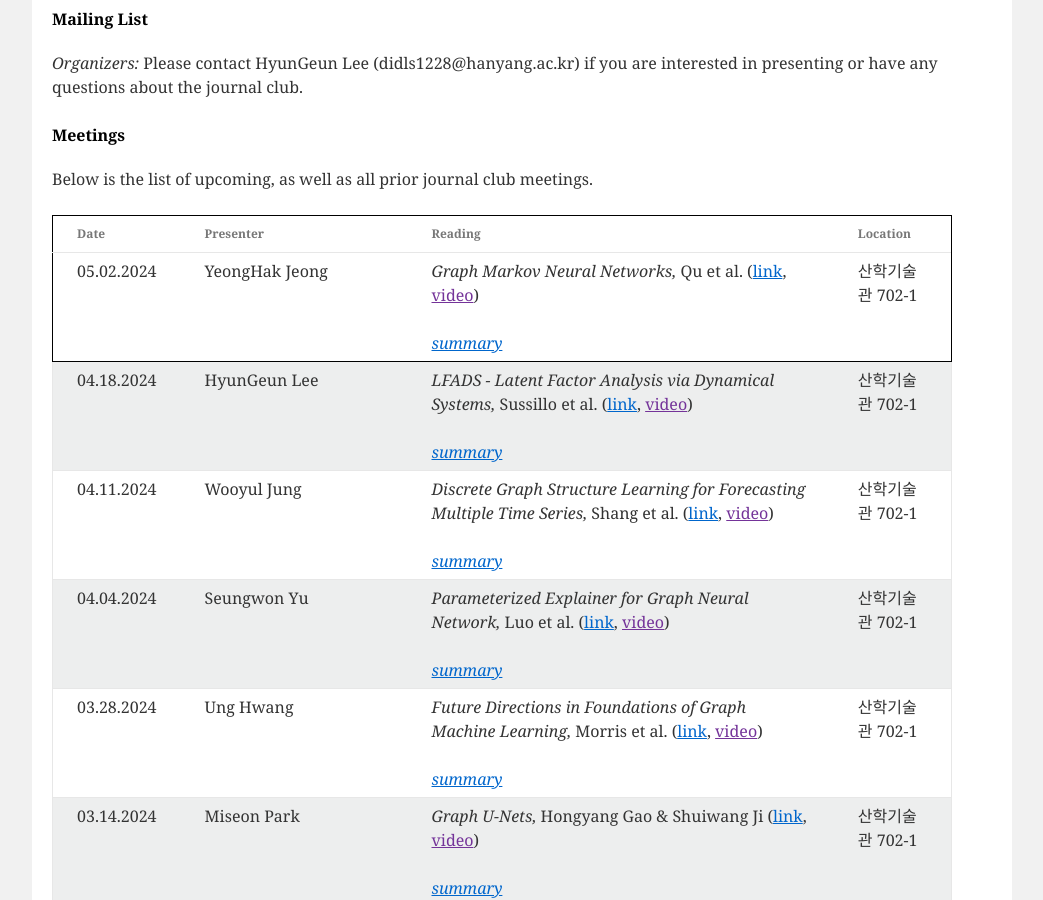
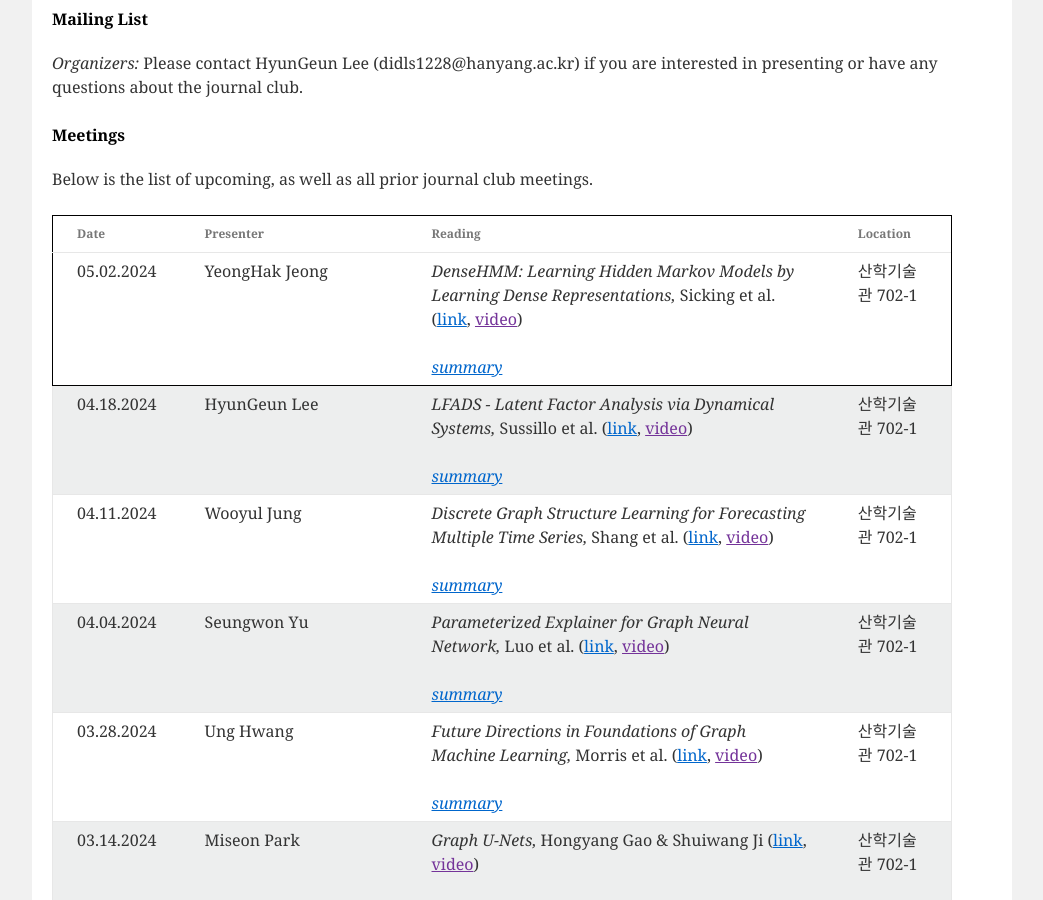
Before and after one commit to niai-lab/GraphML-JC, a Jekyll site: the page built from index.html, in a window 1280 px wide and 900 px high, scrolled down 631 px. Shown: the whole window, without its empty margins (118-1161 px from the left). Built offline with Jekyll 4.4.1, drawn with Linux system fonts in a browser that asks for light colours.

Commit message:
Update meeting_info.yml

```diff
--- a/_data/meeting_info.yml
+++ b/_data/meeting_info.yml
@@ -1,8 +1,8 @@
 - presenter: YeongHak Jeong
   date: 05.02.2024
-  paper: "Graph Markov Neural Networks"
-  authors: Qu et al.
-  url: https://arxiv.org/abs/1905.06214
+  paper: "DenseHMM: Learning Hidden Markov Models by Learning Dense Representations"
+  authors: Sicking et al.
+  url: https://arxiv.org/abs/2012.09783
   location: "산학기술관 702-1"
   summary: >
 
```
